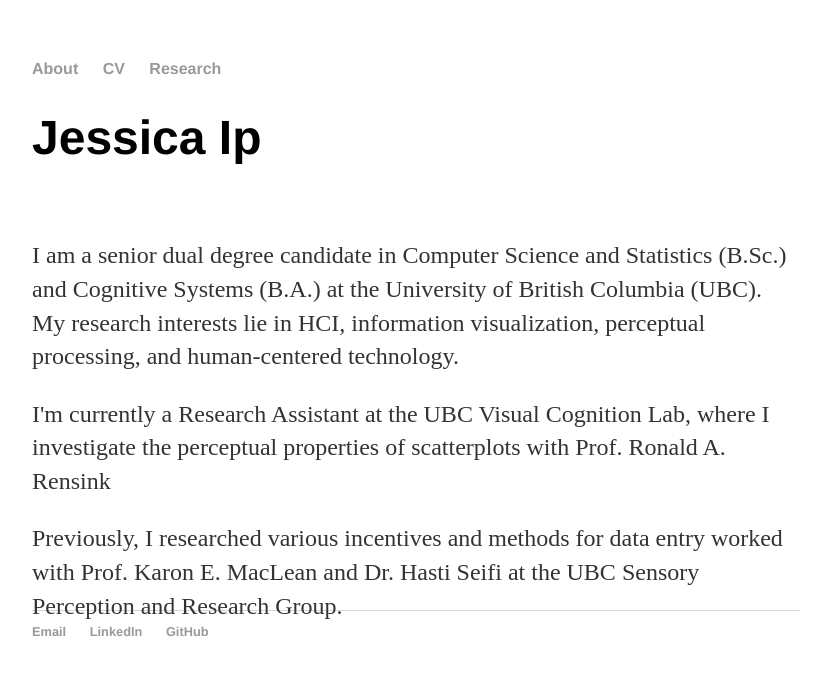
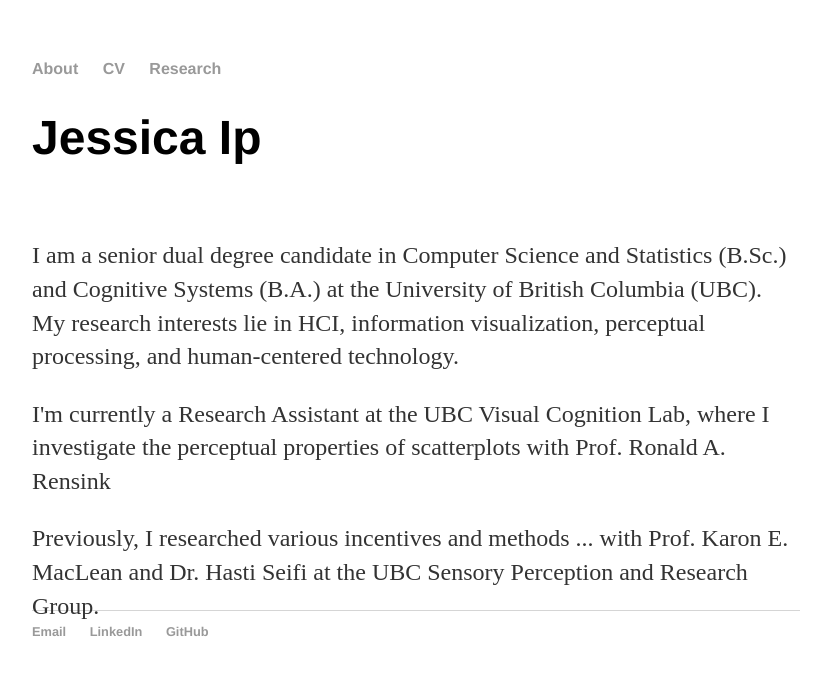
Before and after one commit to ip-jss/ip-jss.github.io, a Jekyll site: the page built from about/index.html, in a window 1280 px wide. Shown: the top 675 px of the page, without its empty margins (224-1042 px from the left). Built offline with Jekyll 4.4.1, drawn with Linux system fonts in a browser that asks for light colours.

Commit message:
Update index.html

```diff
--- a/about/index.html
+++ b/about/index.html
@@ -20,7 +20,7 @@ title: Jessica Ip
       <div class="w3-center-align w3-padding-large">
         <p>I am a senior dual degree candidate in Computer Science and Statistics (B.Sc.) and Cognitive Systems (B.A.) at the University of British Columbia (UBC). My research interests lie in HCI, information visualization, perceptual processing, and human-centered technology. </p>
         <p>I'm currently a Research Assistant at the UBC Visual Cognition Lab, where I investigate the perceptual properties of scatterplots with Prof. Ronald A. Rensink</p>
-        <p>Previously, I researched various incentives and methods for data entry worked with Prof. Karon E. MacLean and Dr. Hasti Seifi at the UBC Sensory Perception and Research Group.</p>
+        <p>Previously, I researched various incentives and methods ... with Prof. Karon E. MacLean and Dr. Hasti Seifi at the UBC Sensory Perception and Research Group.</p>
       </div>
 
     </div>
```
